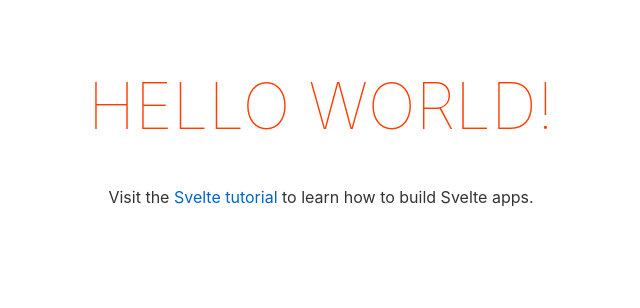
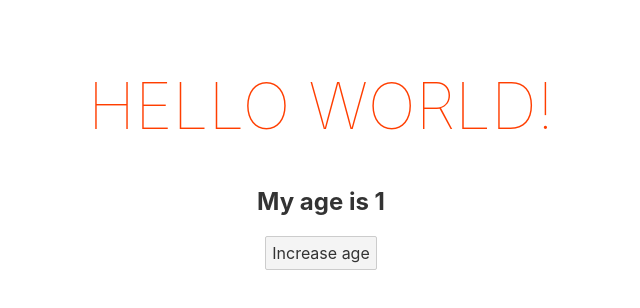
Before and after one commit to rparias/svelte-exercises, a Svelte app: page / in a window 1280 px wide. Shown: the top 308 px of the page, without its empty margins (319-959 px from the left). Built offline with nearby package versions, Linux system fonts and the light colour scheme.

Commit message:
Increment counter by clicking a button

```diff
--- a/src/App.svelte
+++ b/src/App.svelte
@@ -1,10 +1,15 @@
 <script lang="ts">
   export let name: string;
+  let age: number = 1;
+  const increaseAge = () => {
+    age += 1;
+  };
 </script>
 
 <main>
   <h1>Hello {name}!</h1>
-	<p>Visit the <a href="https://svelte.dev/tutorial">Svelte tutorial</a> to learn how to build Svelte apps.</p>
+  <h2>My age is {age}</h2>
+  <button on:click={increaseAge}>Increase age</button>
 </main>
 
 <style>
```
Also changed, not shown: 1 other file (tests, documents, lock files or other folders). Lines whose indentation alone changed are shown as unchanged.
